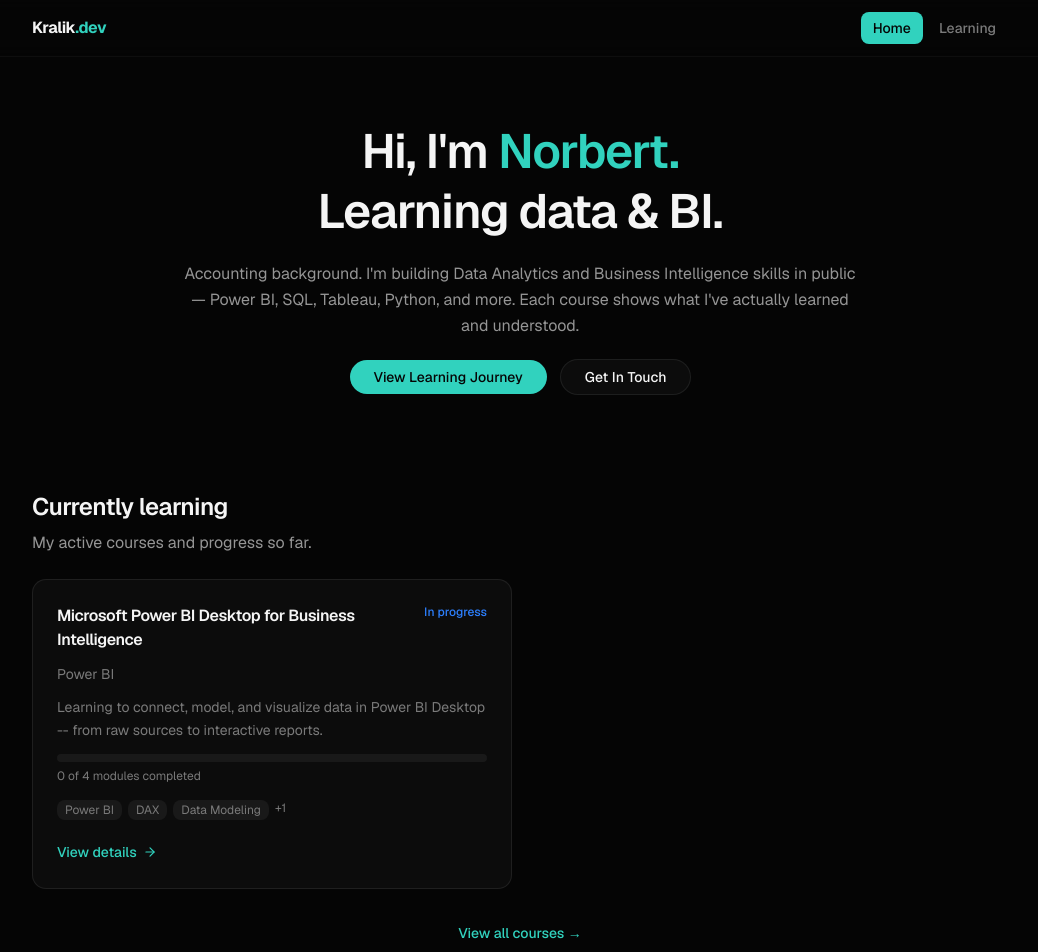
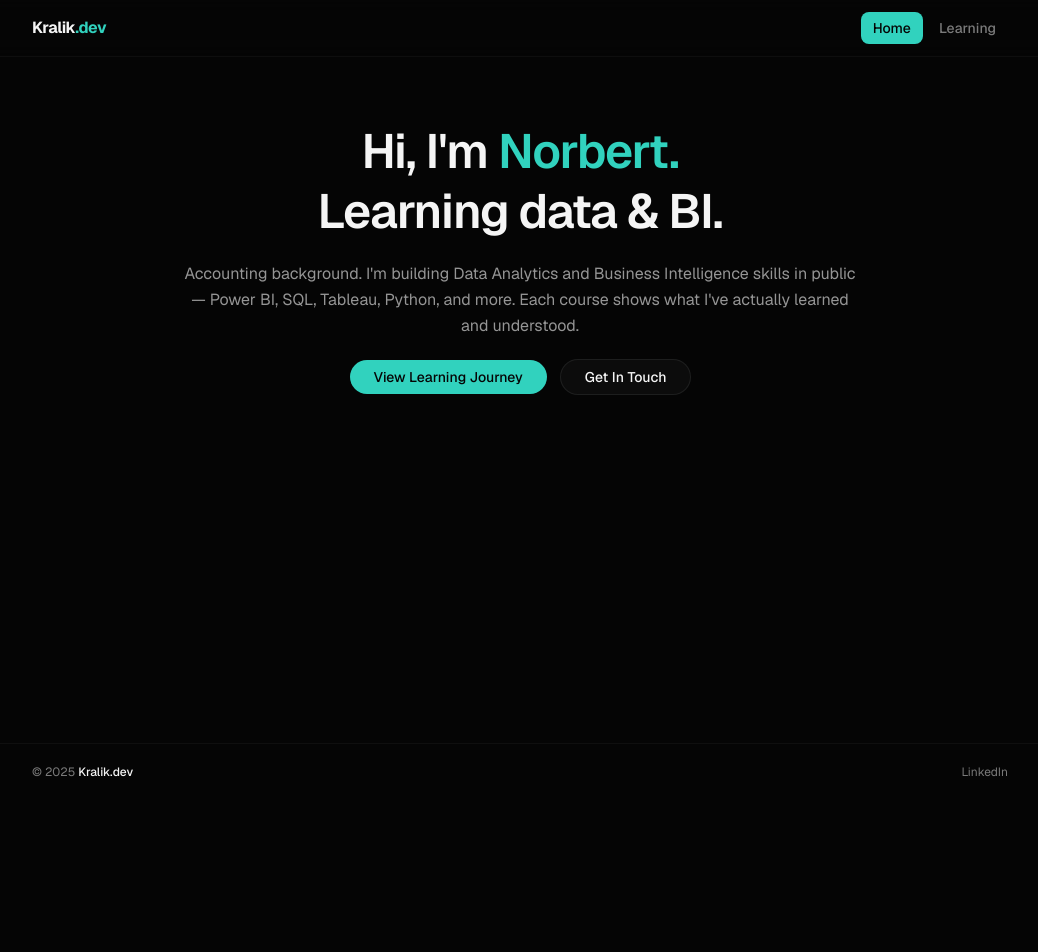
Before and after one commit to kraliken/kraliknorbert, a Next.js app: page / in a window 1280 px wide. Shown: the top 952 px of the page, without its empty margins (120-1158 px from the left). After the commit the page ends 800 px from the top, so only its background shows below. Built offline with nearby package versions, Linux system fonts and the light colour scheme.

Commit message:
fix: remove 'Currently learning' section from home page and fix scrollbar layout shift

```diff
--- a/app/globals.css
+++ b/app/globals.css
@@ -127,7 +127,7 @@
   }
   html {
     @apply font-sans;
-    overflow-y: scroll;
+    overflow-y: auto;
     scrollbar-width: thin;
     scrollbar-color: oklch(0.3 0 0) transparent;
   }
--- a/app/page.tsx
+++ b/app/page.tsx
@@ -1,15 +1,10 @@
 import Link from "next/link"
 import { Button } from "@/components/ui/button"
 import { FadeIn } from "@/components/fade-in"
-import { FadeUp } from "@/components/fade-up"
-import { LearningGrid } from "@/components/learning-grid"
-import { getCurrentlyLearning } from "@/lib/learning"
 
-export default async function HomePage() {
-  const currentlyLearning = await Promise.resolve(getCurrentlyLearning())
-
+export default function HomePage() {
   return (
-    <div className="mx-auto w-full max-w-5xl px-6 py-16 space-y-24">
+    <div className="mx-auto w-full max-w-5xl px-6 py-16">
       {/* Hero */}
       <section className="text-center space-y-6">
         <FadeIn delay={0.6} className="space-y-5">
@@ -43,27 +38,6 @@ export default async function HomePage() {
           </div>
         </FadeIn>
       </section>
-
-      {/* Currently Learning */}
-      {currentlyLearning.length > 0 && (
-        <section className="space-y-6">
-          <FadeUp className="space-y-2">
-            <h2 className="text-2xl font-semibold tracking-tight">Currently learning</h2>
-            <p className="text-foreground/60">
-              My active courses and progress so far.
-            </p>
-          </FadeUp>
-          <LearningGrid
-            learning={currentlyLearning}
-            className="grid gap-4 sm:grid-cols-2"
-          />
-          <div className="text-center pt-2">
-            <Link href="/learning" className="text-sm font-medium text-primary hover:text-primary/80">
-              View all courses →
-            </Link>
-          </div>
-        </section>
-      )}
     </div>
   )
 }
```
